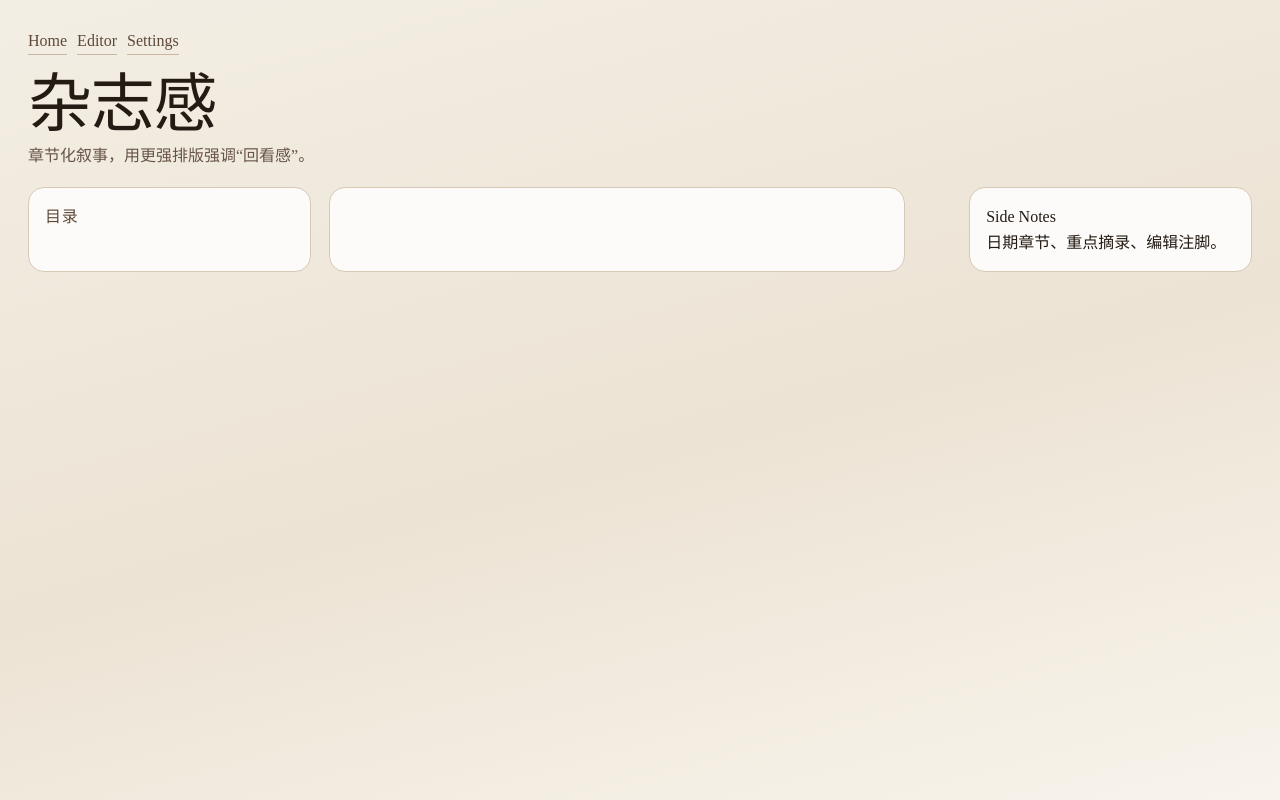
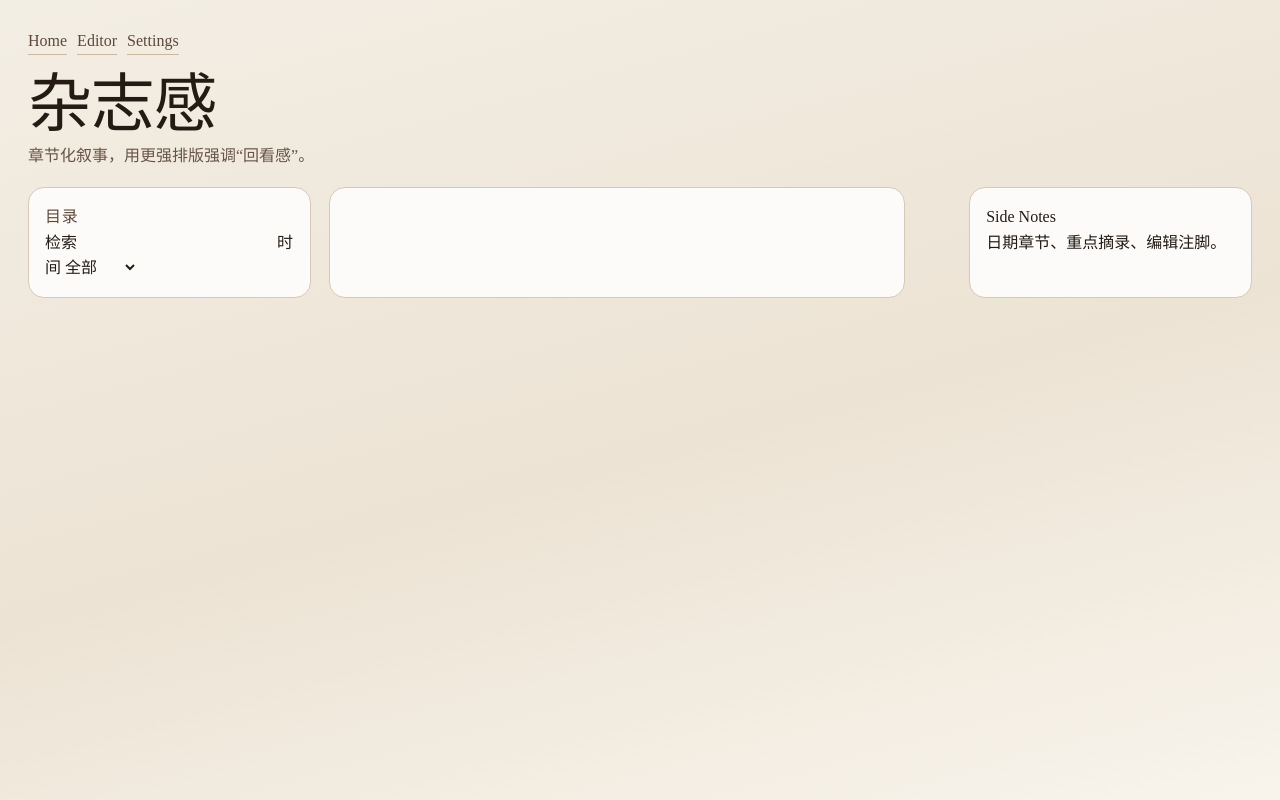
Before and after one commit to sayhia/sujian, a Vue app in the folder frontend/: page /#/ in a window 1280 px wide. Built offline with nearby package versions, Linux system fonts and the light colour scheme.

Commit message:
feat(editorial): add interactive reading filters to home

```diff
--- a/frontend/src/composables/demo/useDemoNotesViewModel.ts
+++ b/frontend/src/composables/demo/useDemoNotesViewModel.ts
@@ -8,11 +8,26 @@ export function useDemoNotesViewModel(noteStore = useNoteStore()) {
   const includeArchived = ref(false);
   const timeFilter = ref<'all' | 'today' | 'week' | 'month'>('all');
 
+  const availableTags = computed(() =>
+    Array.from(new Set((noteStore.sortedNotes as Note[]).flatMap((note) => note.tags || []))).slice(0, 8),
+  );
+
   const visibleNotes = computed<Note[]>(() => {
     const keyword = searchQuery.value.trim().toLowerCase();
+    const now = Date.now();
 
     return (noteStore.sortedNotes as Note[])
       .filter((note) => includeArchived.value || !note.is_archived)
+      .filter((note) => {
+        if (timeFilter.value === 'all') return true;
+        const createdAt = new Date(note.created_at).getTime();
+        if (!Number.isFinite(createdAt)) return false;
+        const days = (now - createdAt) / (24 * 60 * 60 * 1000);
+        if (timeFilter.value === 'today') return days <= 1;
+        if (timeFilter.value === 'week') return days <= 7;
+        if (timeFilter.value === 'month') return days <= 30;
+        return true;
+      })
       .filter((note) => {
         if (selectedTags.value.length === 0) return true;
         return selectedTags.value.every((tag) => note.tags?.includes(tag));
@@ -46,6 +61,7 @@ export function useDemoNotesViewModel(noteStore = useNoteStore()) {
     selectedTags,
     includeArchived,
     timeFilter,
+    availableTags,
     visibleNotes,
     refresh,
     toggleTag,
--- a/frontend/src/views/demo/editorial/EditorialHomeDemo.vue
+++ b/frontend/src/views/demo/editorial/EditorialHomeDemo.vue
@@ -12,6 +12,30 @@
     <section class="editorial-grid">
       <aside class="editorial-directory" data-zone="directory" data-mobile-order="1">
         <h2>目录</h2>
+        <label>
+          <span>检索</span>
+          <input data-testid="search-input" v-model="searchQuery" />
+        </label>
+        <label>
+          <span>时间</span>
+          <select data-testid="time-filter" v-model="timeFilter">
+            <option value="all">全部</option>
+            <option value="today">今日</option>
+            <option value="week">近 7 天</option>
+            <option value="month">近 30 天</option>
+          </select>
+        </label>
+        <div>
+          <button
+            v-for="tag in availableTags"
+            :key="tag"
+            :data-testid="`tag-${tag}`"
+            type="button"
+            @click="toggleTag(tag)"
+          >
+            {{ selectedTags.includes(tag) ? `#${tag} ✓` : `#${tag}` }}
+          </button>
+        </div>
       </aside>
       <section class="editorial-main editorial-reading-measure" data-zone="reading-stream" data-mobile-order="2">
         <article v-for="note in visibleNotes.slice(0, 4)" :key="note.id">
@@ -32,7 +56,7 @@ import { computed } from 'vue';
 import '../../../styles/demo/editorial.css';
 import { useDemoNotesViewModel } from '../../../composables/demo/useDemoNotesViewModel';
 
-const { visibleNotes } = useDemoNotesViewModel();
+const { visibleNotes, searchQuery, timeFilter, availableTags, selectedTags, toggleTag } = useDemoNotesViewModel();
 const currentPath = computed(() => {
   if (typeof window === 'undefined') return '/';
   const hashPath = window.location.hash.replace(/^#/, '');
```
Also changed, not shown: 1 other file (tests, documents, lock files or other folders).
